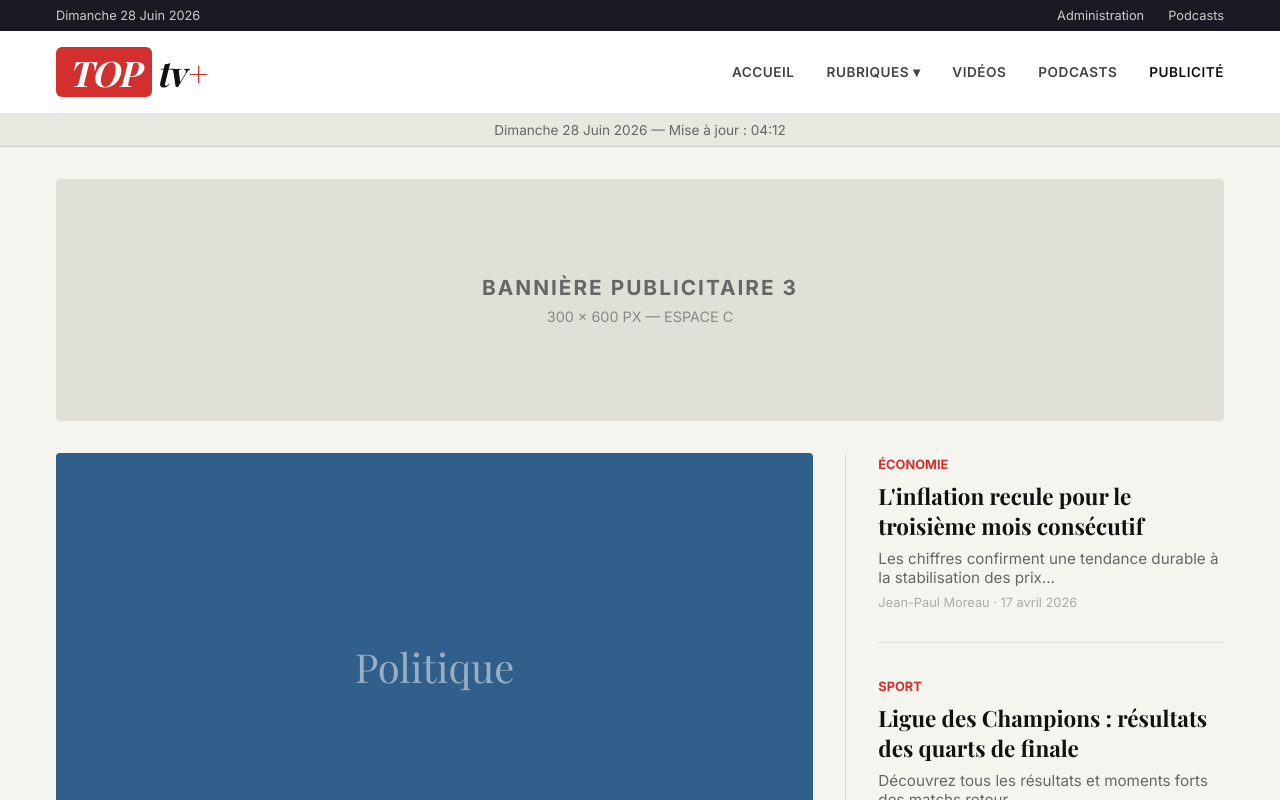
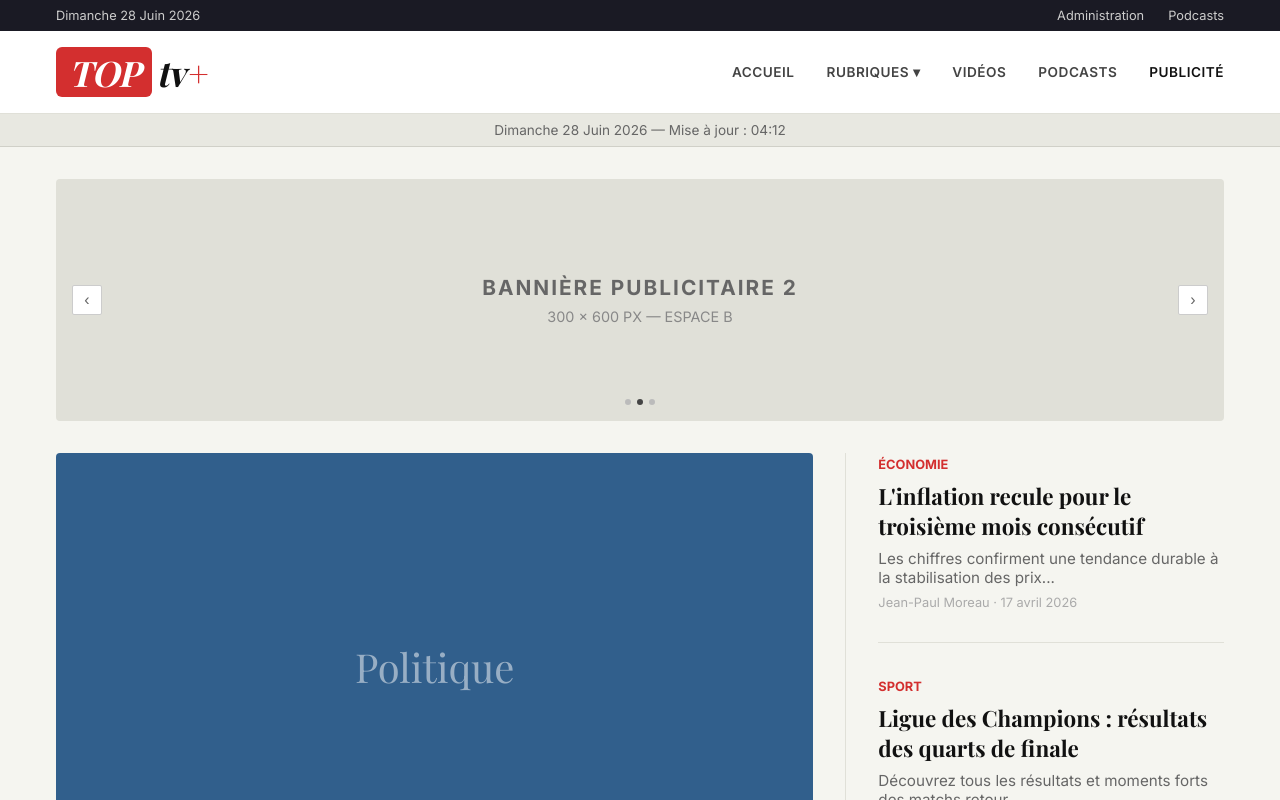
Before and after one commit to boubadiallo2/toptv, a Next.js app: page / in a window 1280 px wide. Shown: the top 800 px of the page. Built offline with nearby package versions, Linux system fonts and the light colour scheme; no server answers; the database is empty; a web font is replaced by a local one.

Commit message:
Implement carousel for the banner section

```diff
--- a/components/HeroSection.tsx
+++ b/components/HeroSection.tsx
@@ -1,13 +1,48 @@
+"use client";
 import Link from 'next/link';
+import { useState, useEffect } from 'react';
+
+const banners = [
+  { id: 1, title: 'BANNIÈRE PUBLICITAIRE 1', size: '300 × 600 PX — ESPACE A' },
+  { id: 2, title: 'BANNIÈRE PUBLICITAIRE 2', size: '300 × 600 PX — ESPACE B' },
+  { id: 3, title: 'BANNIÈRE PUBLICITAIRE 3', size: '300 × 600 PX — ESPACE C' },
+];
 
 export default function HeroSection() {
+  const [currentBanner, setCurrentBanner] = useState(0);
+
+  useEffect(() => {
+    const timer = setInterval(() => {
+      setCurrentBanner((prev) => (prev + 1) % banners.length);
+    }, 5000);
+    return () => clearInterval(timer);
+  }, []);
+
+  const nextBanner = () => setCurrentBanner((prev) => (prev + 1) % banners.length);
+  const prevBanner = () => setCurrentBanner((prev) => (prev - 1 + banners.length) % banners.length);
+
   return (
     <section className="container" style={{ marginTop: '2rem' }}>
 
-      {/* Banner Ad */}
-      <div style={{ backgroundColor: '#e0e0d8', padding: '6rem 2rem', textAlign: 'center', marginBottom: '2rem', borderRadius: '4px', display: 'flex', flexDirection: 'column', justifyContent: 'center' }}>
-        <p style={{ letterSpacing: '2px', fontSize: '1.3rem', fontWeight: 'bold', color: 'var(--muted)' }}>BANNIÈRE PUBLICITAIRE 3</p>
-        <p style={{ color: '#888', fontSize: '0.9rem', marginTop: '0.5rem' }}>300 × 600 PX — ESPACE C</p>
+      {/* Banner Carousel */}
+      <div style={{ position: 'relative', backgroundColor: '#e0e0d8', padding: '6rem 2rem', textAlign: 'center', marginBottom: '2rem', borderRadius: '4px', display: 'flex', flexDirection: 'column', justifyContent: 'center' }}>
+
+        {/* Navigation Buttons */}
+        <button onClick={prevBanner} style={{ position: 'absolute', left: '1rem', top: '50%', transform: 'translateY(-50%)', backgroundColor: 'white', border: '1px solid #ccc', borderRadius: '2px', width: '30px', height: '30px', display: 'flex', alignItems: 'center', justifyContent: 'center', cursor: 'pointer', fontSize: '1rem', color: '#666' }}>‹</button>
+        <button onClick={nextBanner} style={{ position: 'absolute', right: '1rem', top: '50%', transform: 'translateY(-50%)', backgroundColor: 'white', border: '1px solid #ccc', borderRadius: '2px', width: '30px', height: '30px', display: 'flex', alignItems: 'center', justifyContent: 'center', cursor: 'pointer', fontSize: '1rem', color: '#666' }}>›</button>
+
+        {/* Content */}
+        <div>
+          <p style={{ letterSpacing: '2px', fontSize: '1.3rem', fontWeight: 'bold', color: 'var(--muted)' }}>{banners[currentBanner].title}</p>
+          <p style={{ color: '#888', fontSize: '0.9rem', marginTop: '0.5rem' }}>{banners[currentBanner].size}</p>
+        </div>
+
+        {/* Dots */}
+        <div style={{ position: 'absolute', bottom: '1rem', left: '0', right: '0', display: 'flex', justifyContent: 'center', gap: '6px' }}>
+          {banners.map((_, idx) => (
+            <div key={idx} onClick={() => setCurrentBanner(idx)} style={{ width: '6px', height: '6px', borderRadius: '50%', backgroundColor: currentBanner === idx ? '#444' : '#bbb', cursor: 'pointer', transition: 'background-color 0.3s' }} />
+          ))}
+        </div>
       </div>
 
       <div style={{ display: 'grid', gridTemplateColumns: '2fr 1fr', gap: '2rem' }}>
```
